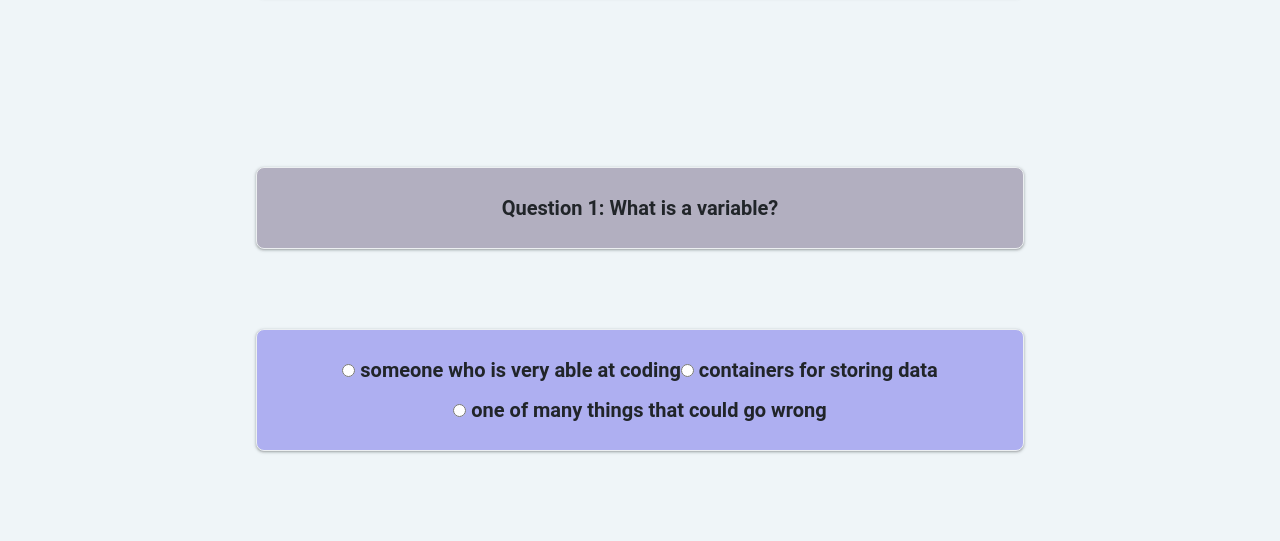
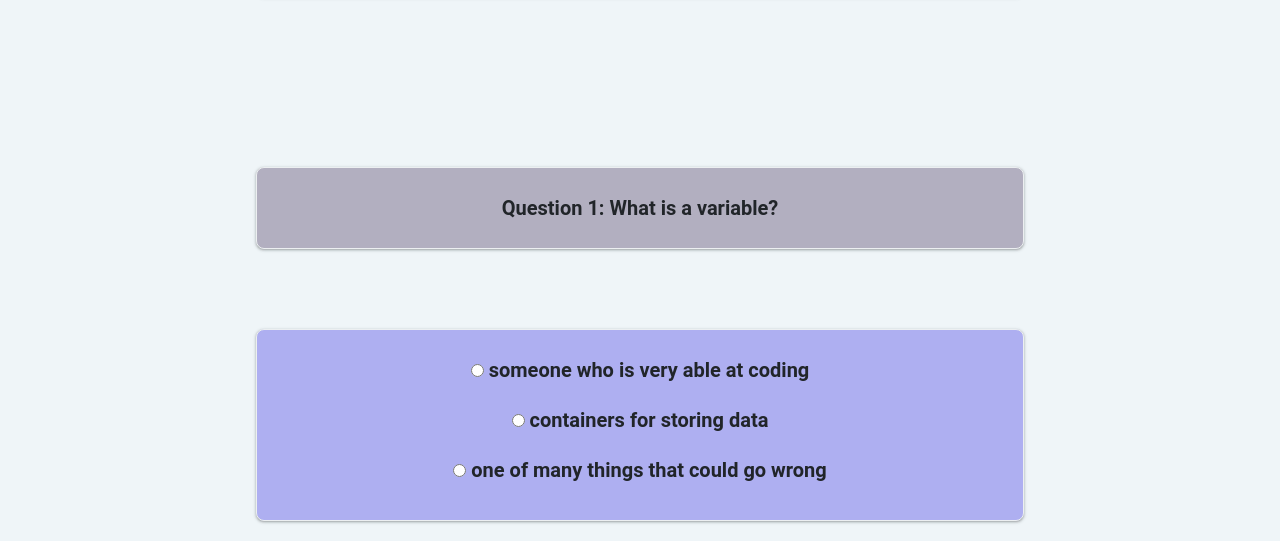
Before and after one commit to Julian-A-Mort/Times_Coding_Quiz, a plain HTML site: page index.html in a window 1280 px wide. Both pictures are taken after a click on the button "Start Quiz". Shown: the part 301-842 px from the top of the page. Before the commit the page ends 800 px from the top, so only its background shows below. Drawn offline with nearby package versions, Linux system fonts and the light colour scheme.

Commit message:
light cosmetic changes

```diff
--- a/assets/css/style.css
+++ b/assets/css/style.css
@@ -21,6 +21,7 @@
     margin: 0;
     text-align: left;
     color: blue;
+    cursor: pointer;
 }
 
 /* Body */
@@ -89,6 +90,11 @@ body {
     line-height: 2;
 }
 
+#options label {
+    display: block;
+    margin-bottom: 10px;
+}
+
 #result {
     display: block;
     background-color: #aeaff1;
```
